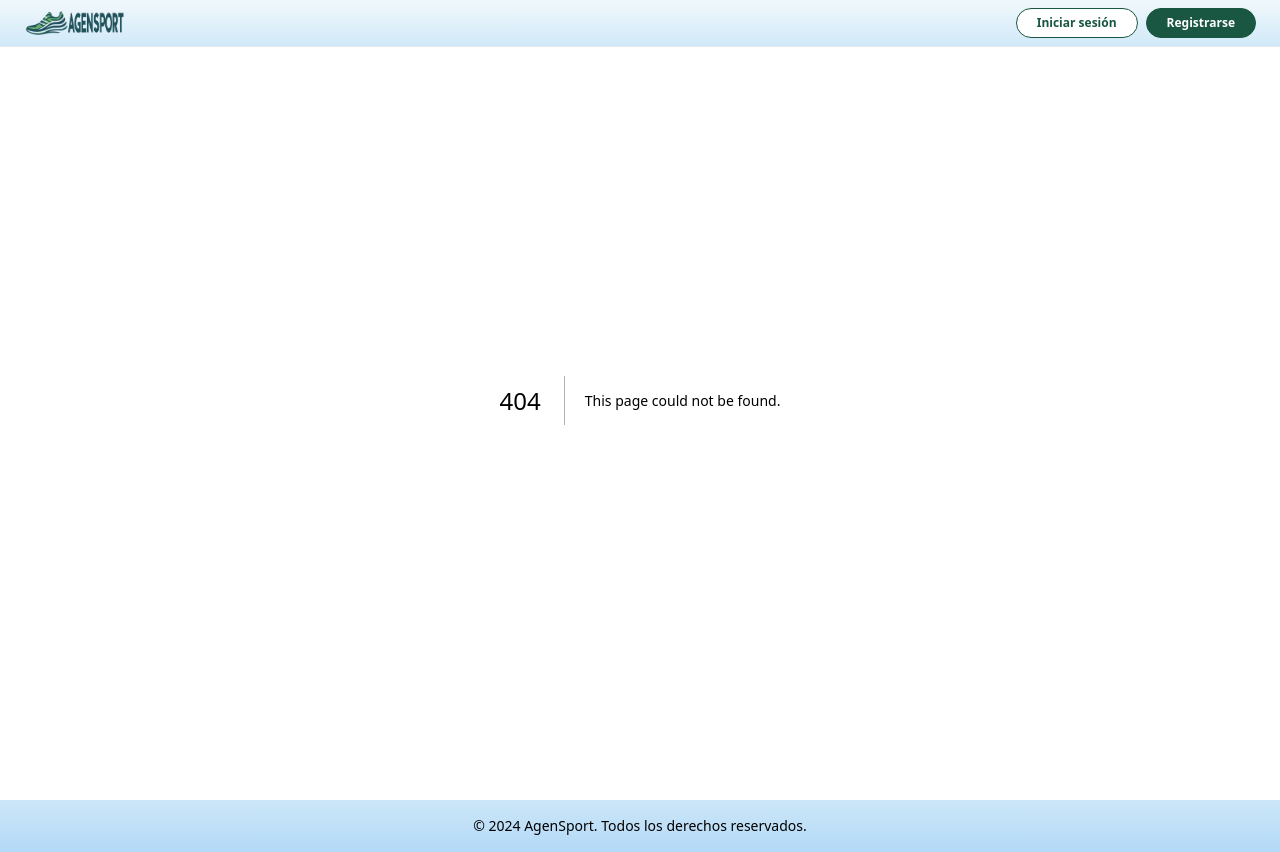
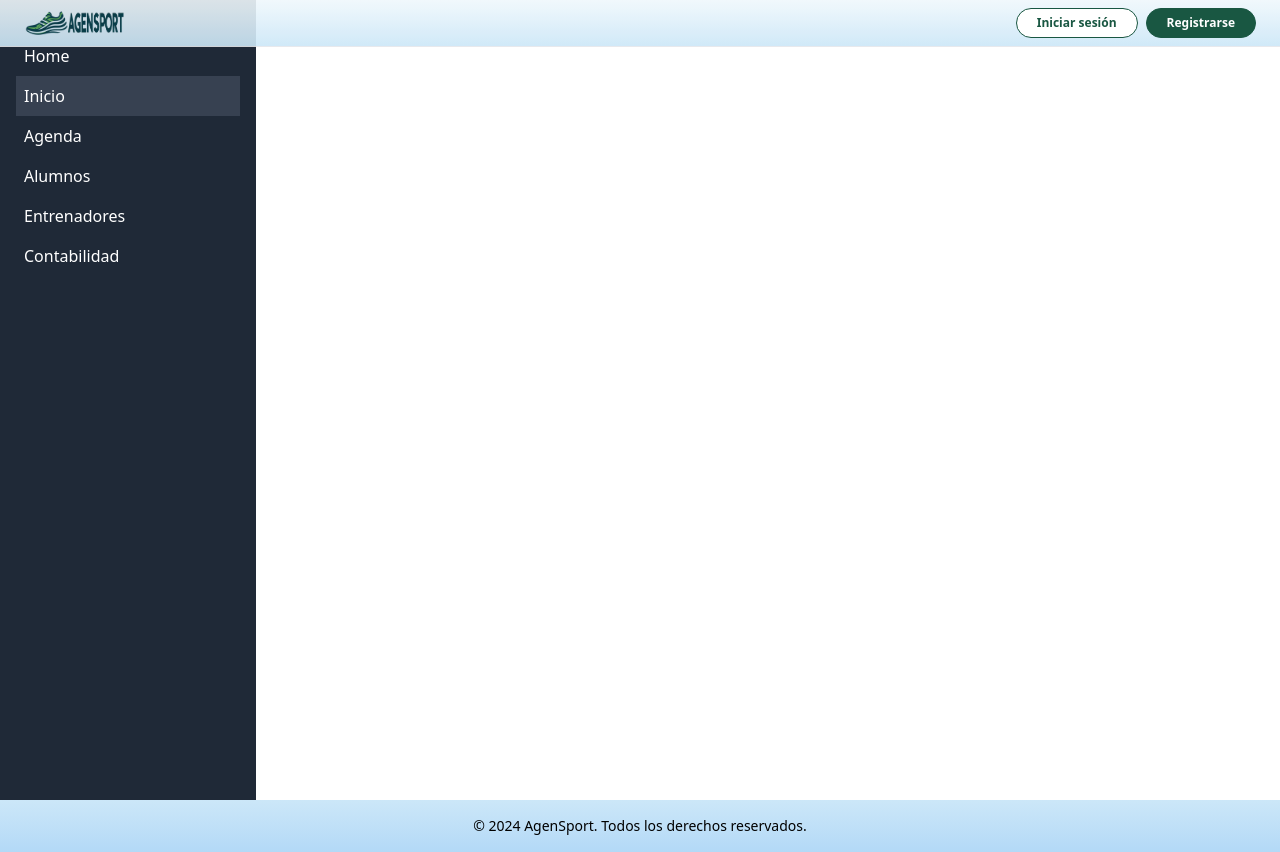
Before and after one commit to ChristianPDAG/AgenSport, a Next.js app in the folder agensport/: page /home in a window 1280 px wide. Before the commit this address had no page. Built offline with nearby package versions, Linux system fonts and the light colour scheme.

Commit message:
implementación de menu lateral para admins

```diff
--- /dev/null
+++ b/agensport/app/(admin-site)/accouting/page.tsx
@@ -0,0 +1,10 @@
+
+const AccoutingPage = () => {
+  return (
+    <div>
+
+    </div>
+  )
+}
+
+export default AccoutingPage
--- /dev/null
+++ b/agensport/app/(admin-site)/discipline/page.tsx
@@ -0,0 +1,10 @@
+
+const DisciplinePage = () => {
+  return (
+    <div>
+
+    </div>
+  )
+}
+
+export default DisciplinePage
--- /dev/null
+++ b/agensport/app/(admin-site)/home/page.tsx
@@ -0,0 +1,11 @@
+import FrameMenu from "@/app/components/menu-user/FrameMenu"
+
+const HomeAdmin = () => {
+  return (
+    <div>
+      <FrameMenu/>
+    </div>
+  )
+}
+
+export default HomeAdmin
--- /dev/null
+++ b/agensport/app/(admin-site)/schedule/page.tsx
@@ -0,0 +1,10 @@
+
+const SchedulePage = () => {
+  return (
+    <div>
+
+    </div>
+  )
+}
+
+export default SchedulePage
--- /dev/null
+++ b/agensport/app/(admin-site)/students/page.tsx
@@ -0,0 +1,11 @@
+import FrameMenu from "@/app/components/menu-user/FrameMenu"
+
+const StudentsPage = () => {
+  return (
+    <div>
+      <FrameMenu/>
+    </div>
+  )
+}
+
+export default StudentsPage
--- /dev/null
+++ b/agensport/app/(admin-site)/trainers/page.tsx
@@ -0,0 +1,10 @@
+
+const TrainersPage = () => {
+  return (
+    <div>
+
+    </div>
+  )
+}
+
+export default TrainersPage
--- /dev/null
+++ b/agensport/app/components/menu-user/FrameMenu.tsx
@@ -0,0 +1,41 @@
+"use client"
+
+import Link from 'next/link';
+import { usePathname } from 'next/navigation';
+
+const FrameMenu: React.FC<React.PropsWithChildren<{}>> = ({ children }) => {
+  const pathname = usePathname();
+
+  return (
+    <div className="flex min-h-screen">
+      {/* Sidebar */}
+      <div className="w-64 bg-gray-800 text-white flex flex-col">
+        <nav className="flex flex-col p-4 mt-5">
+          <Link href="/"
+            className={`p-2 ${pathname === '/' ? 'bg-gray-700' : ''}`}>Home</Link>
+          <Link
+            href="/home"
+            className={`p-2 ${pathname === '/home' ? 'bg-gray-700' : ''}`}>Inicio</Link>
+          <Link
+            href="/schedule"
+            className={`p-2 ${pathname === '/schedule' ? 'bg-gray-700' : ''}`}>Agenda</Link>
+          <Link
+            href="/students"
+            className={`p-2 ${pathname === '/students' ? 'bg-gray-700' : ''}`}>Alumnos</Link>
+          <Link
+            href="/trainers"
+            className={`p-2 ${pathname === '/trainers' ? 'bg-gray-700' : ''}`}>Entrenadores</Link>
+          <Link
+            href="/accouting"
+            className={`p-2 ${pathname === '/accouting' ? 'bg-gray-700' : ''}`}>Contabilidad</Link>
+        </nav>
+      </div>
+      {/* Main Content */}
+      <div className="flex-1 p-4">
+        {children}
+      </div>
+    </div>
+  );
+};
+
+export default FrameMenu;
--- a/agensport/app/components/navbar/UserNav.tsx
+++ b/agensport/app/components/navbar/UserNav.tsx
@@ -1,17 +1,23 @@
 'use client';
 
-import { useState } from "react";
-import MenuLink from "./MenuLink"
+import { useState, useEffect } from "react";
+import MenuLink from "./MenuLink";
 import ReactDOM from 'react-dom';
 import Link from "next/link";
-
+import { usePathname } from 'next/navigation';
 
 const UserNav = () => {
-    const [isMenuOpen, setIsMenuOpen] = useState(false);
+    const [isMenuOpen, setIsMenuOpen] = useState<boolean>(false);
+    const pathname = usePathname();
 
     const toggleMenu = () => {
         setIsMenuOpen(!isMenuOpen);
     };
+
+    useEffect(() => {
+        setIsMenuOpen(false);
+    }, [pathname]);
+
     return (
         <div>
             {/* Desktop Navigation */}
@@ -47,7 +53,7 @@ const UserNav = () => {
                 }
             </div>
         </div>
-  )
-}
+    );
+};
 
-export default UserNav
+export default UserNav;
```
Lines whose indentation alone changed are shown as unchanged.
